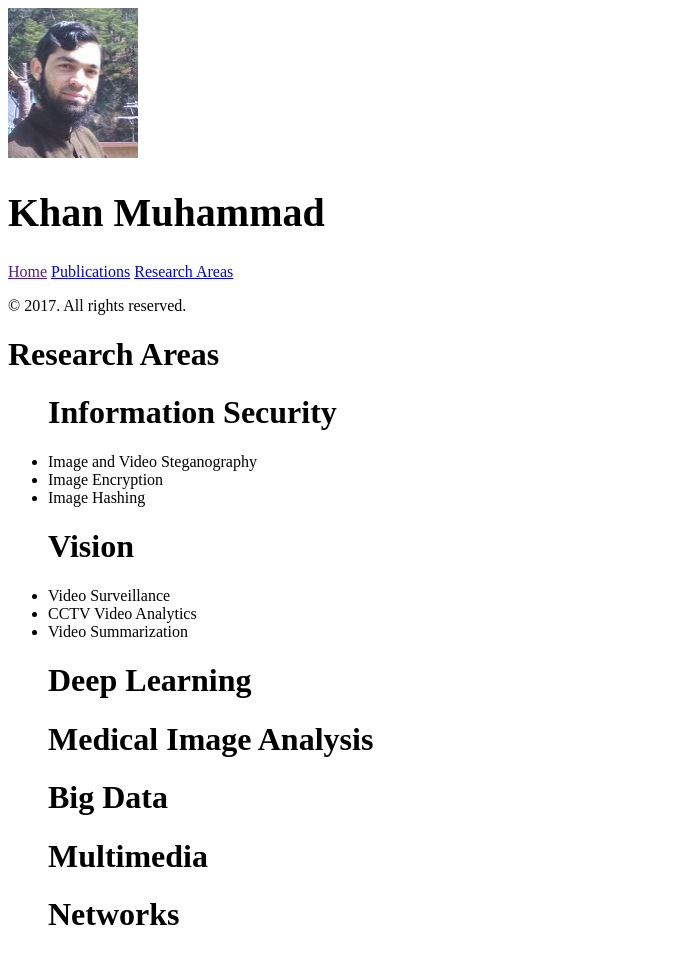
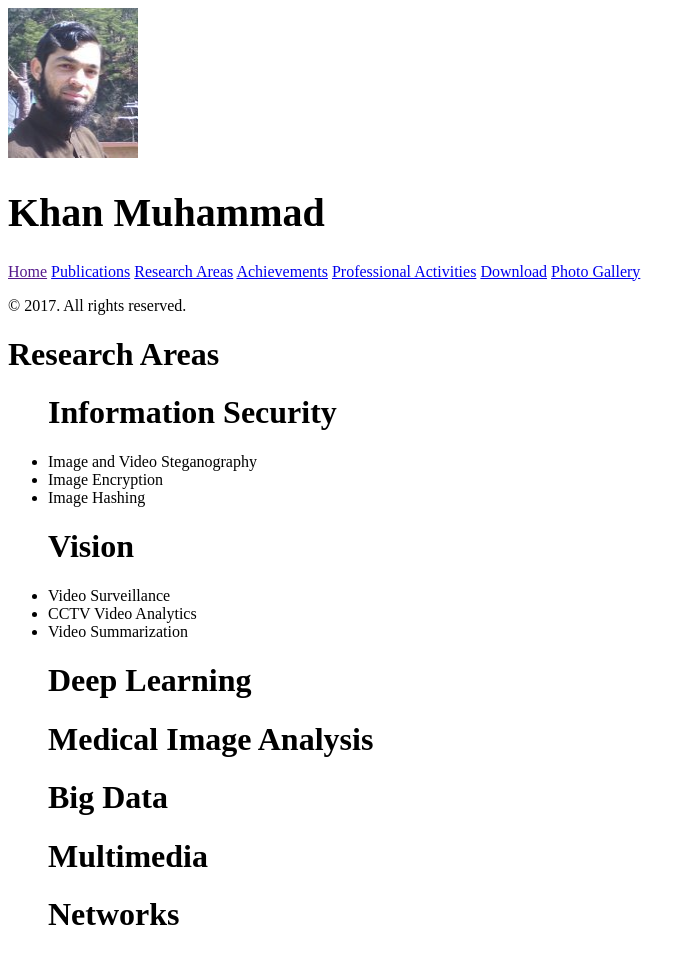
Before and after one commit to khan-muhammad/khan-muhammad.github.io, a Jekyll site: the page built from 02_research.md, in a window 1280 px wide. Shown: the whole page, without its empty margins (0-695 px from the left). Built offline with Jekyll 4.4.1, drawn with Linux system fonts in a browser that asks for light colours.

Commit message:
New Tabs

```diff
--- a/research.md
+++ b/02_research.md
@@ -1,6 +1,7 @@
 ---
 layout: page
 title: Research Areas
+
 ---
 
 
--- /dev/null
+++ b/03_achievements.md
@@ -0,0 +1,6 @@
+---
+layout: page
+title: Achievements
+
+
+---
--- /dev/null
+++ b/activities.md
@@ -0,0 +1,5 @@
+---
+layout: page
+title: Professional Activities
+
+---
--- /dev/null
+++ b/download.md
@@ -0,0 +1,5 @@
+---
+layout: page
+title: Download
+
+---
--- /dev/null
+++ b/gallery.md
@@ -0,0 +1,5 @@
+---
+layout: page
+title: Photo Gallery
+
+---
```
Also changed, not shown: 01_publications.md (renamed from publications.md, +1 -0 lines).
